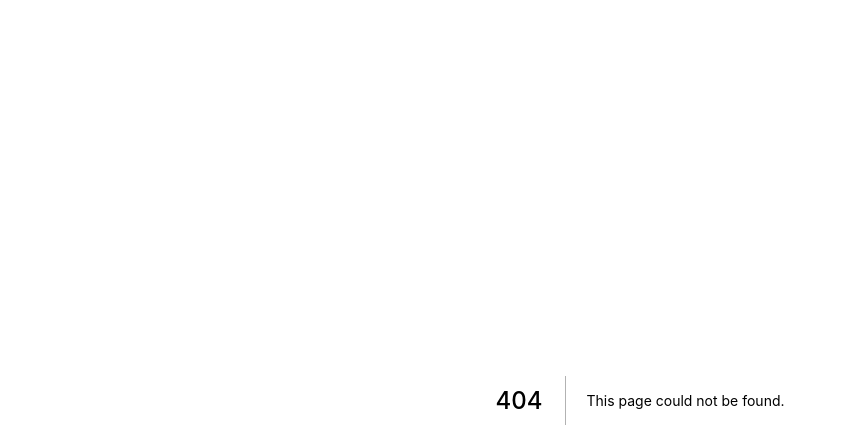
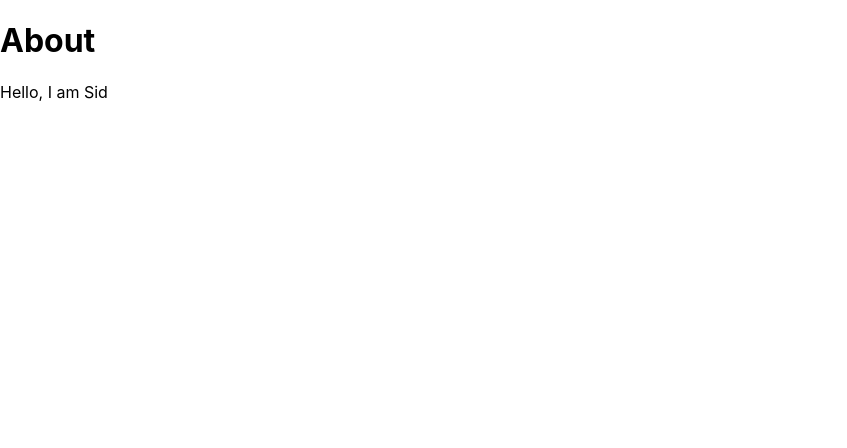
Before and after one commit to sidchopp/next-list, a Next.js app: page /about in a window 1280 px wide. Before the commit this address had no page. Shown: the top 448 px of the page, without its empty margins (0-847 px from the left). Built offline with nearby package versions, Linux system fonts and the light colour scheme.

Commit message:
Navbar comp started

```diff
--- /dev/null
+++ b/pages/about.js
@@ -0,0 +1,10 @@
+const About = () => {
+  return (
+    <div>
+      <h1> About</h1>
+      <p>Hello, I am Sid</p>
+    </div>
+  );
+};
+
+export default About;
--- a/pages/index.js
+++ b/pages/index.js
@@ -1,10 +1,12 @@
 import Head from "next/head";
 import Image from "next/image";
+import Navbar from "../components/Navbar";
 import styles from "../styles/Home.module.css";
 
 export default function Home() {
   return (
     <div className={styles.container}>
+      <Navbar />
       <Head>
         <title>Next List</title>
         <meta name="description" content="Generated by create next app" />
```
Also changed, not shown: components/Navbar.js (added, +14 -0 lines), 1 other file (tests, documents, lock files or other folders).
